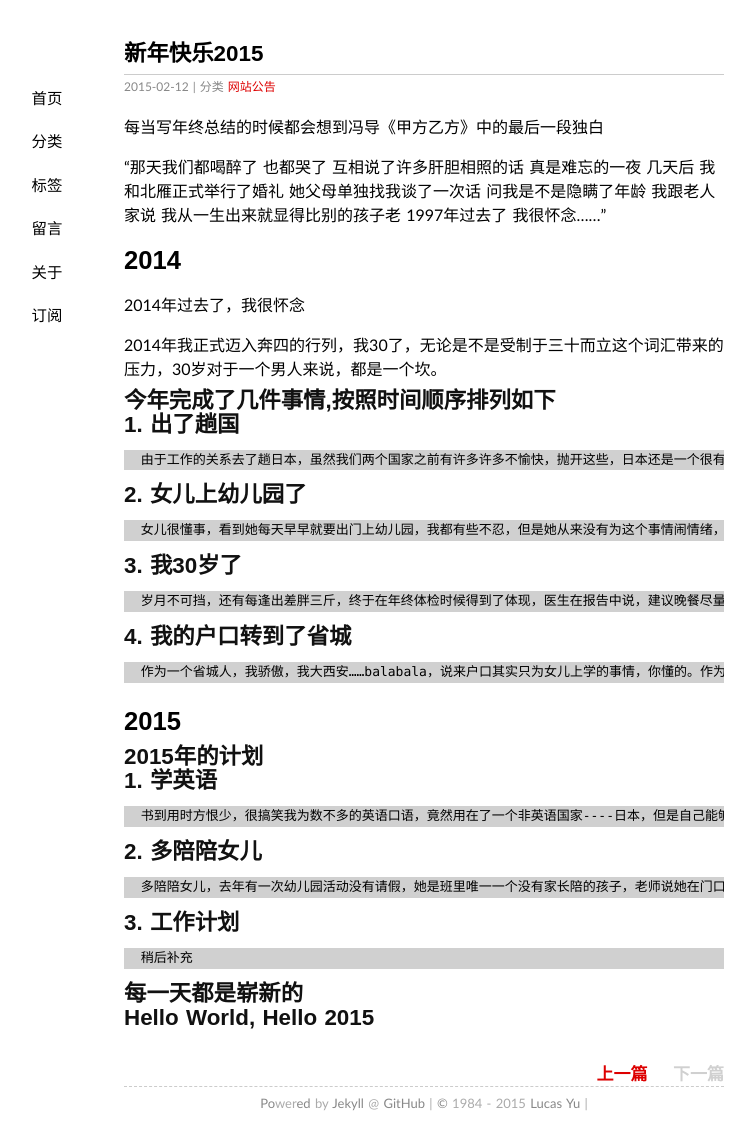
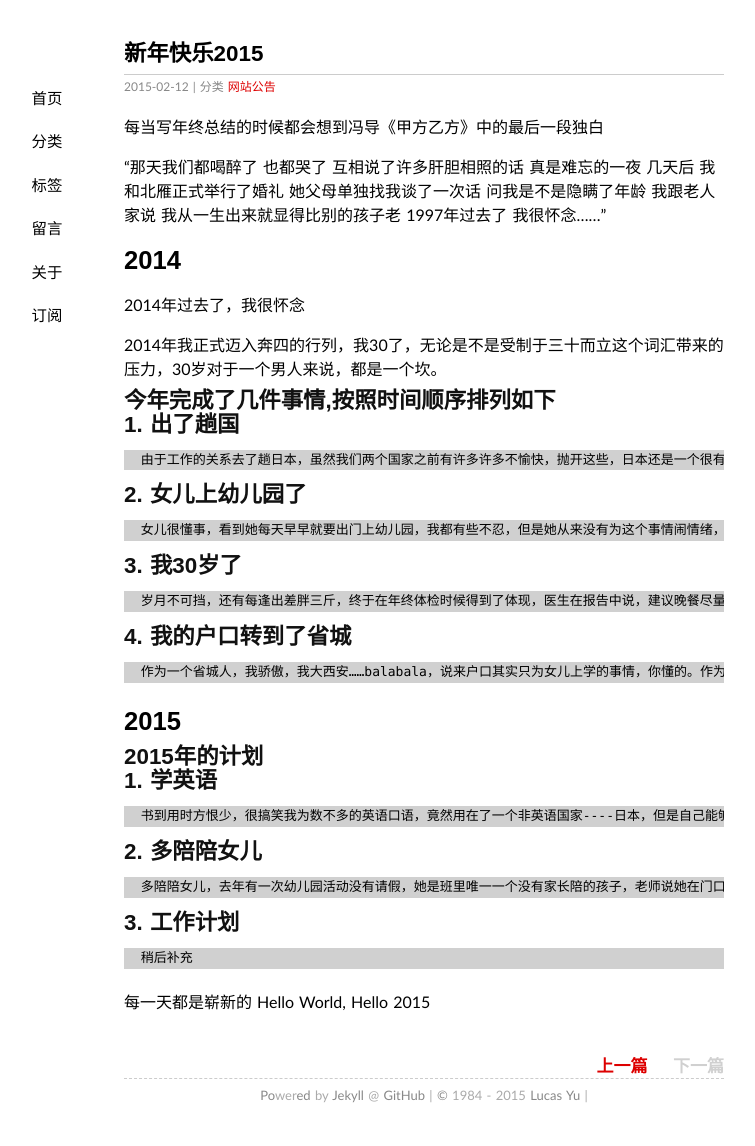
Before and after one commit to windea/windea.github.io, a Jekyll site: the page built from _posts/2015-02-12-happy-new-year-2015.md, in a window 1280 px wide. Shown: the whole page, without its empty margins (216-971 px from the left). Built offline with Jekyll 4.4.1, drawn with Linux system fonts in a browser that asks for light colours; Markdown is read by kramdown in place of the engine named in the settings; comment, search, counter and statistics services are not loaded.

```diff
--- a/_posts/2015-02-12-happy-new-year-2015.md
+++ b/_posts/2015-02-12-happy-new-year-2015.md
@@ -47,5 +47,5 @@ categories:
 ## 3. 工作计划
       稍后补充
 
-## 每一天都是崭新的
-## Hello World, Hello 2015
+每一天都是崭新的
+Hello World, Hello 2015
```
